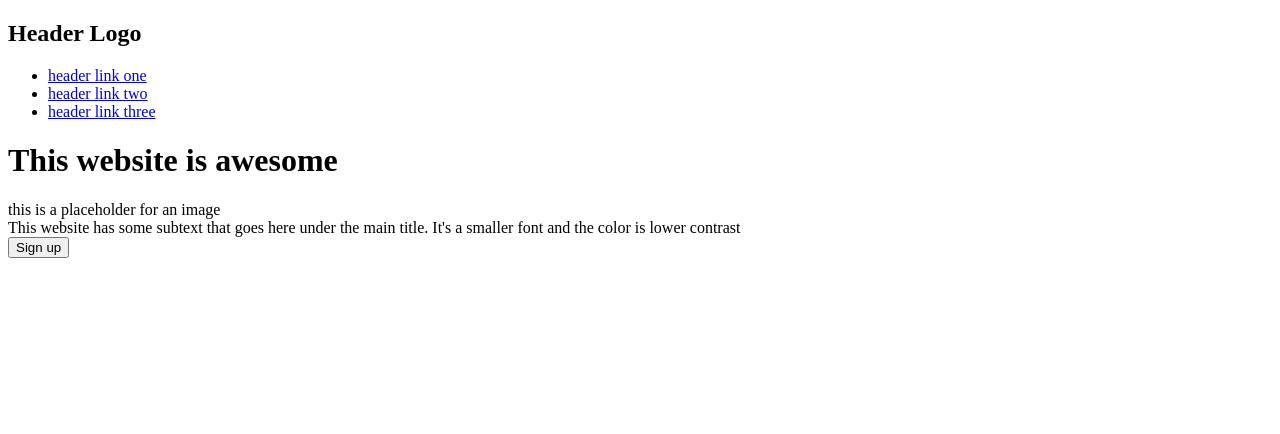
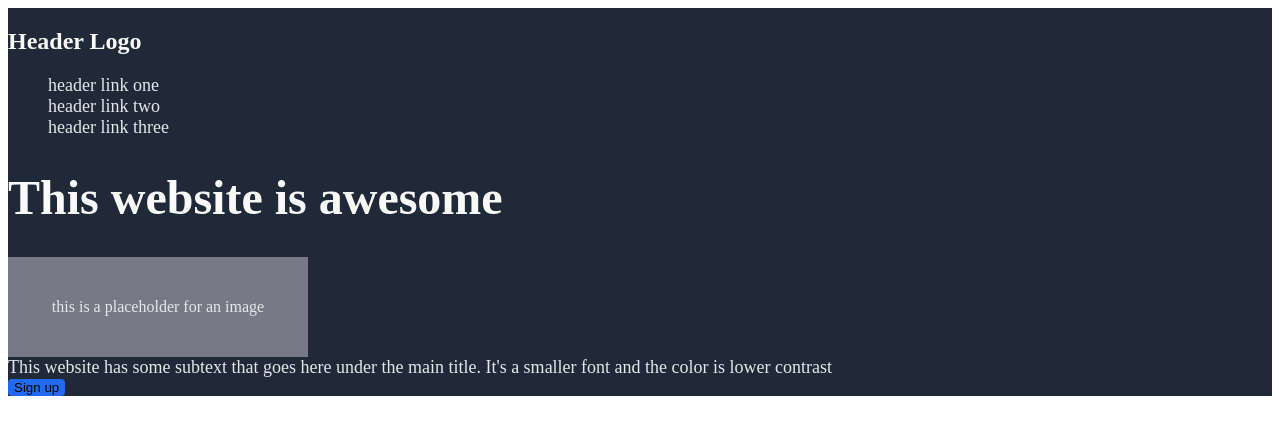
Before and after one commit to HiddenRaven/odin-LandingPage, a plain HTML site: page index.html in a window 1280 px wide. Drawn offline with Linux system fonts and the light colour scheme.

Commit message:
Style section1 with colors and font

```diff
--- a/index.html
+++ b/index.html
@@ -4,12 +4,13 @@
     <head>
         <meta charset="UTF-8">
         <title>Landing Page</title>
+        <link rel="stylesheet" href="./style.css">
     </head>
     <body>
         <div class="section1">
             <div class="header">
                 <h2>Header Logo</h2>
-                <ul>
+                <ul class="links">
                     <li><a href="#">header link one</a></li>
                     <li><a href="#">header link two</a></li>
                     <li><a href="#">header link three</a></li>
--- a/style.css
+++ b/style.css
@@ -1,8 +1,50 @@
 body {
-
+    display: flex;
+    flex-direction: column;
 }
 
 .section1 {
     background: #1F2937;
+}
+
+h1, h2 {
+    color: #F9FAF8;
+}
+
+h1 {
+    font-size: 48px;
+}
+
+h2 {
+    font-size: 24px;
+}
+
+.main_subtext, a {
+    font-size: 18px;
+    color: #E5E7EB;
+}
+
+.img_placeholder {
+    background: rgb(120, 121, 135);
+    display: flex;
+    justify-content: center;
+    align-items: center;
+    width: 300px;
+    height: 100px;
+    color: #E5E7EB;
+}
+
+button {
+    border: none;
+    border-radius: 4px;
+    background: rgb(33, 105, 238)
+}
+
+a {
+    text-decoration: none;
+}
+
+ul {
+    list-style: none;
 
 }
```
